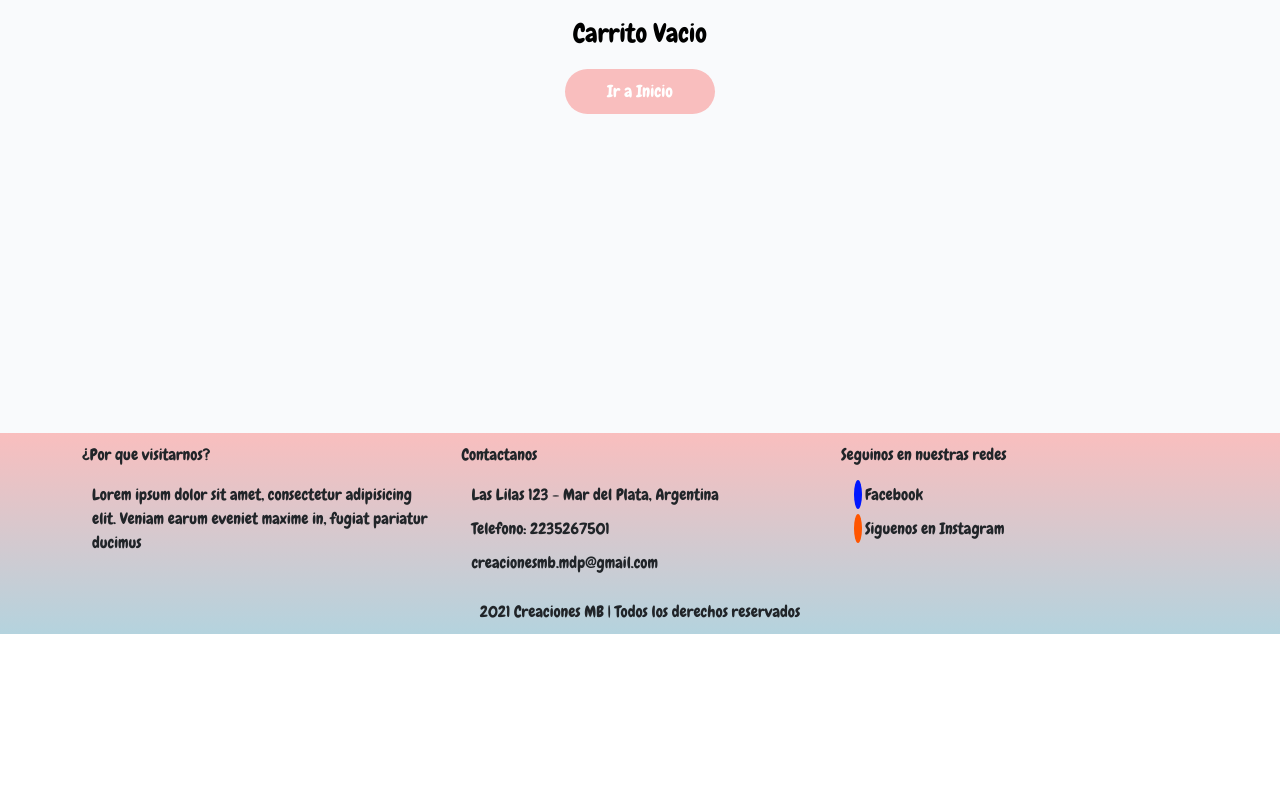
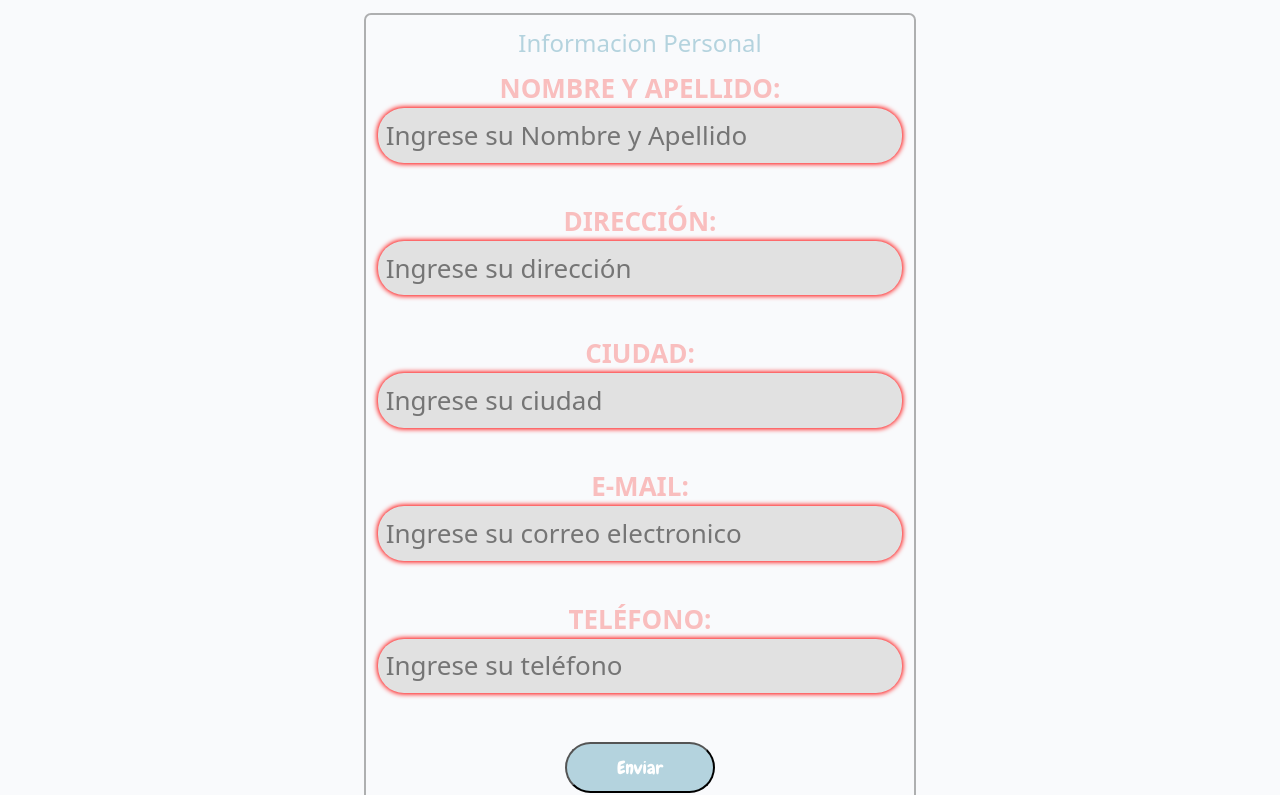
Before and after one commit to caponerocristian/creaciones-mb-tienda, a React (Create React App) app: page /cart in a window 1280 px wide. Shown: the part 473-1268 px from the top of the page. Before the commit the page ends 1107 px from the top, so only its background shows below. Built offline with nearby package versions, Linux system fonts and the light colour scheme; some icons are missing; a web font is replaced by a local one.

Commit message:
Item Collection II

```diff
--- a/public/index.html
+++ b/public/index.html
@@ -2,7 +2,7 @@
 <html lang="en">
   <head>
     <meta charset="utf-8" />
-    <link rel="icon" href="%PUBLIC_URL%/favicon.ico" />
+    <link rel="icon" href="%PUBLIC_URL%./img/LOGO.png" />
     <meta name="viewport" content="width=device-width, initial-scale=1" />
     <meta name="theme-color" content="#000000" />
     <meta
@@ -54,5 +54,6 @@
       integrity="sha384-ka7Sk0Gln4gmtz2MlQnikT1wXgYsOg+OMhuP+IlRH9sENBO0LRn5q+8nbTov4+1p"
       crossorigin="anonymous"
     ></script> -->
+
   </body>
 </html>
--- a/src/App.css
+++ b/src/App.css
@@ -289,6 +289,61 @@ img {
   font-family: "Chewy", cursive;
   text-align: right;
 }
+legend {
+  font-size: 1.5em;
+  color: #b4d3de;
+}
+input {
+  margin-left: 0.5em;
+  padding: 0.3em;
+  display: block;
+  width: 100%;
+  background-color: #e1e1e1;
+  margin-bottom: 1em;
+  border: none;
+  border-radius: 1em;
+  box-sizing: border-box;
+}
+label {
+  font-weight: 700;
+  color: #f9bebe;
+  text-transform: uppercase;
+  display: block;
+}
+.form-centrado{
+  max-width: 50%;
+  border: 2px solid rgba(0, 0, 0, 0.3);
+}
+.form-seccion{
+  margin-top: 2em;
+  margin-bottom: 2em;
+}
+form {
+  border-radius: 7px;
+  box-sizing: border-box;
+  margin: auto;
+  padding: 10px 20px;
+}
+
+input:invalid {
+  box-shadow: 0 0 5px 1px red;
+}
+
+input:focus:invalid {
+  box-shadow: none;
+}
+
+.check-ok {
+  color: lime;
+}
+
+input:invalid ~ .check-ok {
+  display: none;
+}
+
+input:valid ~ .check-ok {
+  display: inline;
+}
 
 @media screen and (min-width: 296px){
 
--- a/src/App.js
+++ b/src/App.js
@@ -8,6 +8,7 @@ import Categoria from './components/Categoria';
 import Cart from './components/Cart';
 import CartProvider from './contex/CartProvider';
 import Footer from './components/Footer';
+import TestForms from './components/TestForms';
 
 
 function App() {
--- a/src/components/Cart.jsx
+++ b/src/components/Cart.jsx
@@ -2,7 +2,8 @@ import React, { useContext } from 'react';
 import { Link } from 'react-router-dom';
 import { cartContext } from '../contex/CartProvider';
 import CartItem from './CartItem';
-
+import Table from 'react-bootstrap/Table';
+import TestForms from './TestForms';
 function Cart() {
 
     const {cart, clearCart, totalPrecio} = useContext(cartContext);
@@ -13,15 +14,34 @@ function Cart() {
             <div>
                 <p>Carrito Vacio</p>
                 <Link to='/' className='btn-agregar'>Ir a Inicio</Link>
+                <br/>
+                <br/>
             </div>
             :
             <div>
-                {cart.map(element => <CartItem key={element.item.id} prod={element} />)}
+                <Table striped bordered hover className='container'>
+                    <thead>
+                        <tr className='tr'>
+                        <th>Imagen</th>
+                        <th>Nombre</th>
+                        <th>Cantidad</th>
+                        <th>Precio</th>
+                        <th>Total</th>
+                        <th></th>
+                        </tr>
+                    </thead>
+                    <tbody>
+                        {cart.map(element => <CartItem key={element.item.id} props={element} />)}
+                    </tbody>
+                </Table>
                 <br/>
-                <h2 className='totalPrecio'>Total: ${totalPrecio}</h2>
+                <h1 className='totalPrecio'>Total: ${totalPrecio}</h1>
                 <button className='btn-agregar' onClick={() => clearCart()}>Vaciar Carrito</button>
+                <br/>
+                <br/>
             </div>
         }
+        <div><TestForms/></div>
     </>
     );
 }
--- a/src/components/CartItem.jsx
+++ b/src/components/CartItem.jsx
@@ -1,35 +1,19 @@
 import React, { useContext } from 'react';
 import { cartContext } from '../contex/CartProvider';
-import Table from 'react-bootstrap/Table'
 
-function CartItem({prod}) {
-    const {deleteItem} = useContext(cartContext);
+function CartItem({ props }) {
+    const {deleteItem, cart} = useContext(cartContext);
 
     return(
         <>
-            {/* <h3>{prod.item.title}</h3>
-            <p>Cantidad: {prod.count}</p>
-            <button className='btn-agregar' onClick={() => deleteItem(prod.item.id)}>Borrar</button> */}
-        <Table striped bordered hover>
-        <thead>
-            <tr className='tr'>
-            <th></th>
-            <th>Nombre</th>
-            <th>Cantidad</th>
-            <th>Precio</th>
-            <th></th>
+            <tr>
+                <td><img src={props.item.image} className='image-carrito'/></td>
+                <td>{props.item.title}</td>
+                <td>{props.count}</td>
+                <td>${props.item.price}</td>
+                <td>${props.item.price * props.count}</td>
+                <td><button className='btn-count' onClick={() => deleteItem(props.item.id)}>X</button></td>
             </tr>
-        </thead>
-        <tbody>
-            <tr>
-            <td><img src={prod.item.image} className='image-carrito'/></td>
-            <td>{prod.item.title}</td>
-            <td>{prod.count}</td>
-            <td>${prod.item.price * prod.count}</td>
-            <td><button className='btn-count' onClick={() => deleteItem(prod.item.id)}>X</button></td>
-            </tr>
-        </tbody>
-        </Table>
         </>
     );
 }
--- a/src/components/ItemDetailContainer.jsx
+++ b/src/components/ItemDetailContainer.jsx
@@ -20,15 +20,13 @@ export default function ItemDetailContainer () {
                 }
                 console.log('item found');
                 setProducto({ id: doc.id, ...doc.data() });
-                console.log(Object.values(producto));
-                /* console.log(doc.data()); */
+                console.log(doc.data());
             })
             .catch((err) =>{
                 console.log(err);
             });
     }, []);
 
-    console.log("este es mi producto" + producto);
     return(
         <>
             <ItemDetail producto={producto}/>
--- /dev/null
+++ b/src/components/TestForms.jsx
@@ -0,0 +1,84 @@
+import React, { useEffect, useState, useRef, useContext } from 'react';
+import firebase from 'firebase';
+import { getFirestore } from '../firebase/Firebase';
+import { cartContext } from '../contex/CartProvider';
+
+function TestForms() {
+    const {cart, totalPrecio, clearCart} = useContext(cartContext);
+    const [orderId, setOrderId] = useState('');
+    const [finalizarCompra, setFinalizarCompra] = useState(true);
+    const nameRef = useRef();
+    const phoneRef = useRef();
+    const addressRef = useRef();
+    const emailRef = useRef();
+    const cityRef = useRef();
+
+    function handleClick(){
+        const db = getFirestore();
+        const orders = db.collection("orders");
+
+        const miOrder = {
+            buyer: {
+                name: nameRef.current.value,
+                phone: phoneRef.current.value,
+                address: addressRef.current.value,
+                email: emailRef.current.value,
+                city: cityRef.current.value,
+            },
+            items: cart,
+            total: totalPrecio,
+            date: firebase.firestore.Timestamp.fromDate(new Date())
+        }
+
+            orders.add(miOrder)
+                .then(({id}) => {
+                    console.log('orden ingresada: ' + id);
+                    setOrderId(id);
+                })
+                .catch((err) => {
+                    console.log(err);
+                });
+
+                clearCart();
+                setFinalizarCompra(false);
+    }
+    return (
+
+            <>
+                {finalizarCompra ?
+                <>
+                <h2 className='itemDetail-titulo '>Contacto</h2>
+                <form onSubmit={(event) => event.preventDefault()} className='container form-seccion form-centrado'>
+                    <fieldset>
+                        <legend>Informacion Personal</legend>
+                        <label>Nombre y Apellido:</label>
+                        <input type="text" name='name' ref={nameRef} placeholder="Ingrese su Nombre y Apellido" required/>
+                        <br/>
+                        <label>Dirección:</label>
+                        <input type="text" name='address' ref={addressRef} placeholder="Ingrese su dirección" required/>
+                        <br/>
+                        <label>Ciudad:</label>
+                        <input type="text" name='city' ref={cityRef} placeholder="Ingrese su ciudad" required/>
+                        <br/>
+                        <label>E-mail:</label>
+                        <input type="email" name="email" ref={emailRef} placeholder="Ingrese su correo electronico" required/>
+                        <br/>
+                        <label>Teléfono:</label>
+                        <input type="tel" name='phone' ref={phoneRef} placeholder="Ingrese su teléfono" required/>
+                        <br/>
+                        <button type='submit' onClick={()=> handleClick()} className="btn-cart ">Enviar</button>
+                    </fieldset>
+                </form>
+                </>
+                :
+                <div>
+                    <h3>Gracias por su compra, su numero de orden es: {orderId}</h3>
+                </div>
+
+                }
+
+            </>
+    )
+}
+
+export default TestForms
```
Also changed, not shown: src/form.js (added, +10 -0 lines).
